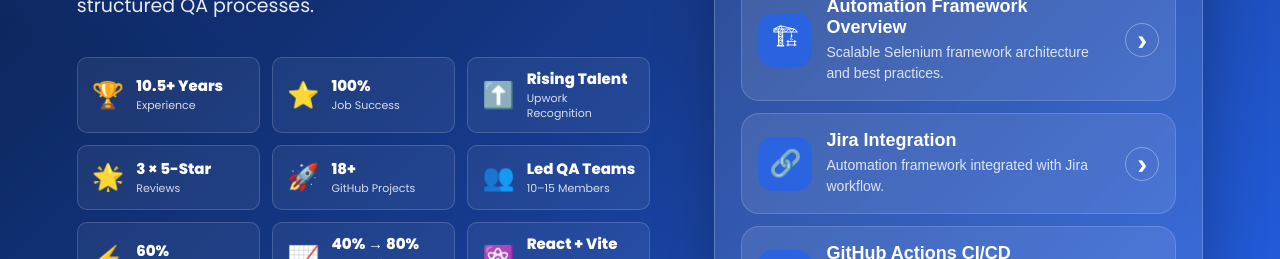
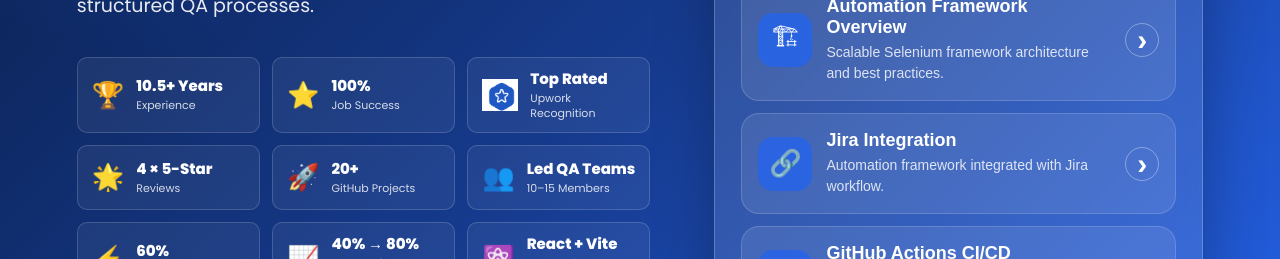
Before and after one commit to pnilava03/qa-portfolio, a React (Vite) app: page / in a window 1280 px wide. Shown: the part 541-800 px from the top of the page. Built offline with nearby package versions, Linux system fonts and the light colour scheme.

Commit message:
Added new client reviews,and Top rated badge

```diff
--- a/src/components/Hero.css
+++ b/src/components/Hero.css
@@ -789,3 +789,10 @@
     font-size: 12px;
   }
 }
+
+.achievement-badge-img {
+  width: 36px;
+  height: 36px;
+  object-fit: contain;
+  display: block;
+}
--- a/src/components/Hero.jsx
+++ b/src/components/Hero.jsx
@@ -1,14 +1,15 @@
 import { useState } from "react";
 import "./Hero.css";
 import { links } from "../data/links";
+import topRatedBadge from "../assets/images/TopRatedbadge.png";
 
 const achievements = [
     { icon: "🏆", title: "10.5+ Years", text: "Experience" },
     { icon: "⭐", title: "100%", text: "Job Success" },
-    { icon: "⬆️", title: "Rising Talent", text: "Upwork Recognition" },
+    { icon: topRatedBadge, title: "Top Rated", text: "Upwork Recognition", isImage: true },
 
-    { icon: "🌟", title: "3 × 5-Star", text: "Reviews" },
-    { icon: "🚀", title: "18+", text: "GitHub Projects" },
+    { icon: "🌟", title: "4 × 5-Star", text: "Reviews" },
+    { icon: "🚀", title: "20+", text: "GitHub Projects" },
     { icon: "👥", title: "Led QA Teams", text: "10–15 Members" },
 
     { icon: "⚡", title: "60%", text: "Faster Regression" },
@@ -77,7 +78,13 @@ function Hero() {
           <div className="hero-achievements">
             {achievements.map((item) => (
               <div className="achievement-card" key={item.text}>
-                <span>{item.icon}</span>
+                <span className="achievement-icon">
+                  {item.isImage ? (
+                    <img src={item.icon} alt="Star Badge" className="achievement-badge-img" />
+                  ) : (
+                    item.icon
+                  )}
+                </span>
 
                 <div>
                   <h3>{item.title}</h3>
--- a/src/components/Testimonials.css
+++ b/src/components/Testimonials.css
@@ -10,10 +10,22 @@
     color:#1e3a8a;
 }
 
-.testimonial-grid{
-    display:grid;
-    grid-template-columns:repeat(auto-fit,minmax(350px,1fr));
-    gap:30px;
+.testimonial-grid {
+    display: grid;
+    grid-template-columns: repeat(4, minmax(0, 1fr));
+    gap: 20px;
+}
+
+@media (max-width: 1100px) {
+    .testimonial-grid {
+        grid-template-columns: repeat(2, minmax(0, 1fr));
+    }
+}
+
+@media (max-width: 600px) {
+    .testimonial-grid {
+        grid-template-columns: 1fr;
+    }
 }
 
 .testimonial-card{
@@ -50,12 +62,10 @@
 
 }
 
-.testimonial-card h3{
-
-    margin-bottom:10px;
-
-    font-size:28px;
-
+.testimonial-card h3 {
+    margin-bottom: 10px;
+    font-size: 22px;
+    line-height: 1.4;
 }
 
 .testimonial-card h4{
--- a/src/components/Testimonials.jsx
+++ b/src/components/Testimonials.jsx
@@ -3,6 +3,7 @@ import "./Testimonials.css";
 import review1 from "../assets/reviews/review1.png";
 import review2 from "../assets/reviews/review2.png";
 import review3 from "../assets/reviews/review3.png";
+import review4 from "../assets/reviews/review4.png";
 
 const reviews = [
   {
@@ -29,6 +30,14 @@ const reviews = [
       "Delivered excellent work before the deadline.",
     image: review2,
   },
+{
+  title: "Software QA Engineer",
+  client: "Upwork Client",
+  rating: "★★★★★",
+  short:
+    "Skilled and professional QA engineer with excellent attention to detail. Delivered high-quality work on time and communicated effectively.",
+  image: review4,
+},
 ];
 
 function Testimonials() {
--- a/src/components/WhyHire.jsx
+++ b/src/components/WhyHire.jsx
@@ -3,6 +3,7 @@ import "./WhyHire.css";
 const highlights = [
   { value: "10.5+", label: "Years QA Experience" },
   { value: "100%", label: "Upwork Job Success" },
+  { value: "Top Rated", label: "Upwork Recognition" },
   { value: "3", label: "5-Star Reviews" },
   { value: "18+", label: "GitHub Projects" },
   { value: "60%", label: "Regression Time Reduction" },
```
Also changed, not shown: src/assets/images/TopRatedbadge.png (added), src/assets/reviews/review4.png (added).
